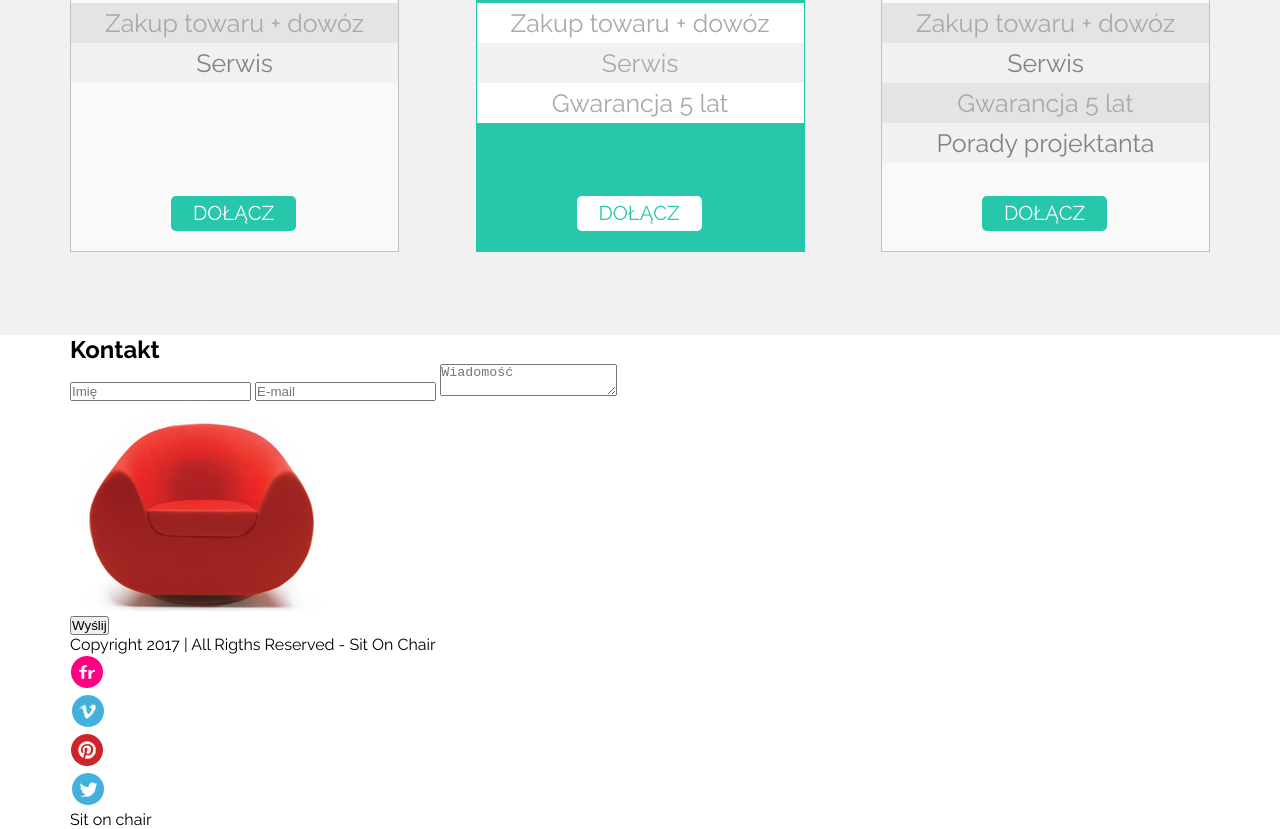
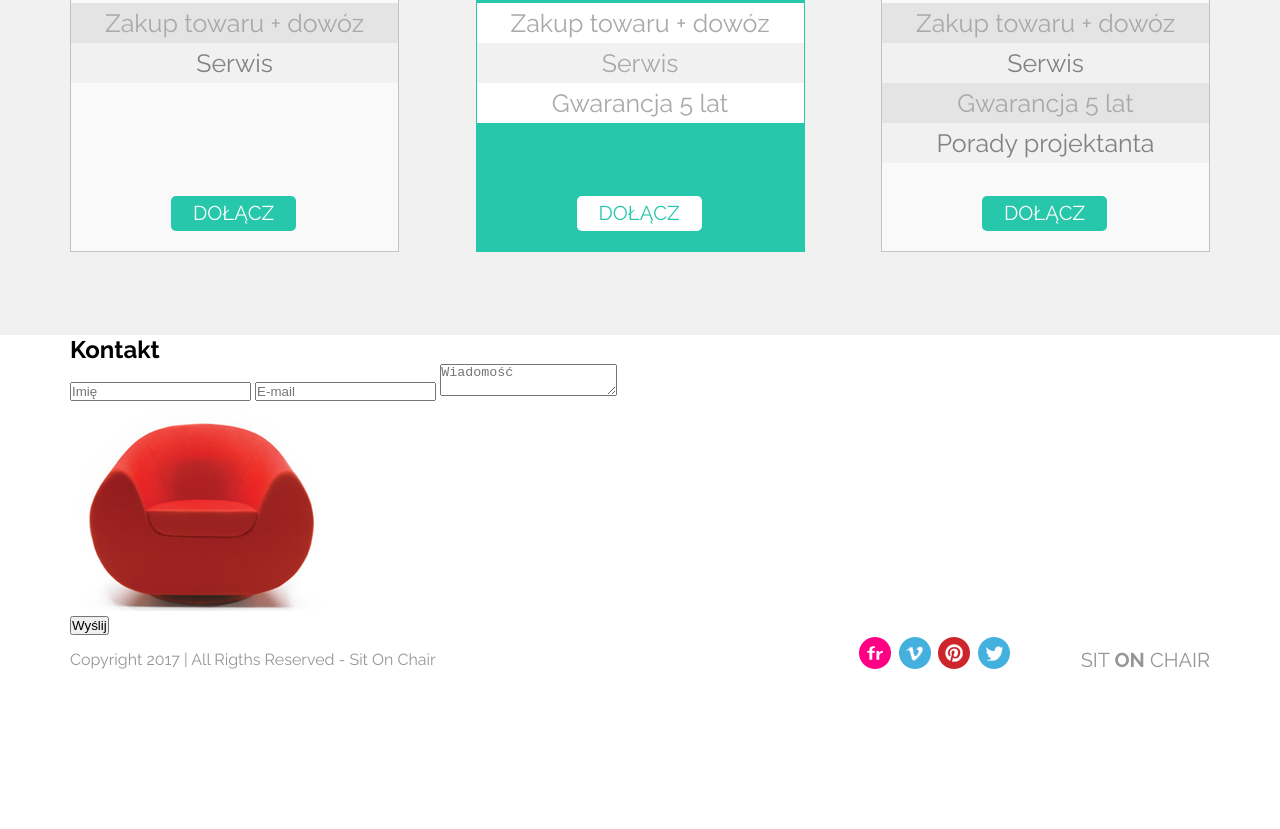
Before and after one commit to mat-prylinski/warsztat-z-fotelami, a plain HTML site: page index.html in a window 1280 px wide. Shown: the part 1280-2109 px from the top of the page. After the commit the page ends 1970 px from the top, so only its background shows below. Drawn offline with Linux system fonts and the light colour scheme.

Commit message:
footer section

```diff
--- a/css/style.css
+++ b/css/style.css
@@ -480,3 +480,35 @@ button:visited {
     left: 100px;
     bottom: 20px;
 }
+.footer {
+    height: 50px;
+    background-color: #ffffff;
+}
+.copyright {
+    font-size: 16px;
+    line-height: 50px;
+    color: #969696;
+    float: left;
+}
+.social-media {
+    margin-right: 70px;
+    line-height: 50px;
+    display: inline;
+    float: right;
+}
+.social-media figure{
+    display: inline;
+}
+.logo-footer {
+    height: 50px;
+    line-height: 50px;
+    font-size: 20px;
+    color: #969696;
+    float: right;
+}
+.logo-footer p {
+    text-transform: uppercase;
+}
+.logo-footer p span {
+    font-weight: bold;
+}
--- a/index.html
+++ b/index.html
@@ -237,7 +237,12 @@
                     Copyright 2017 | All Rigths Reserved - Sit On Chair
                 </p>
             </div>
-            <div> <!-- ustawić linki do portali społecznościowych -->
+            <div class="logo-footer">
+                <p>
+                    Sit <span>on</span> chair
+                </p>
+            </div>
+            <div class="social-media"> <!-- ustawić linki do portali społecznościowych -->
                 <figure>
                     <img src="images/flickr.png"  />
                 </figure>
@@ -251,11 +256,6 @@
                     <img src="images/twitter.png" />
                 </figure>
             </div>
-            <div class="logo-footer">
-                <p>
-                    Sit <span>on</span> chair
-                </p>
-            </div>
         </div>
     </footer>
 </body>
```
